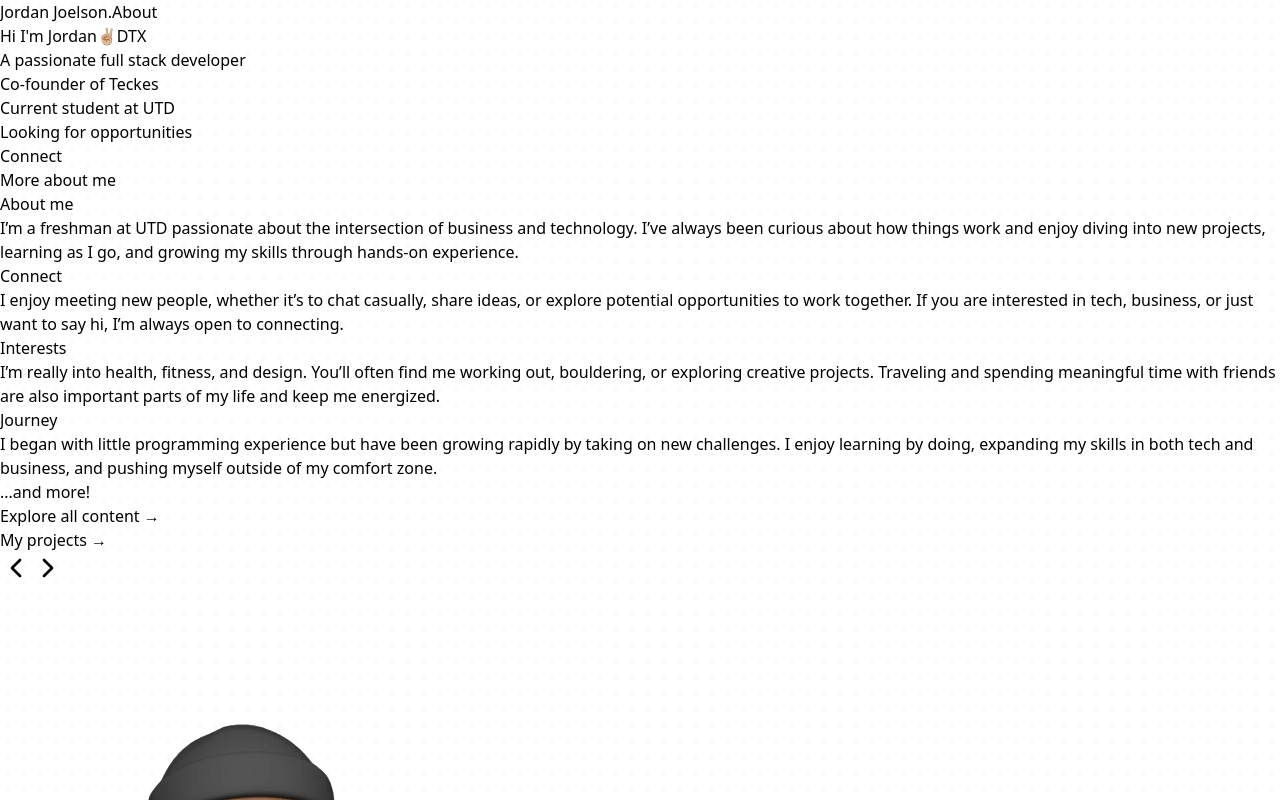
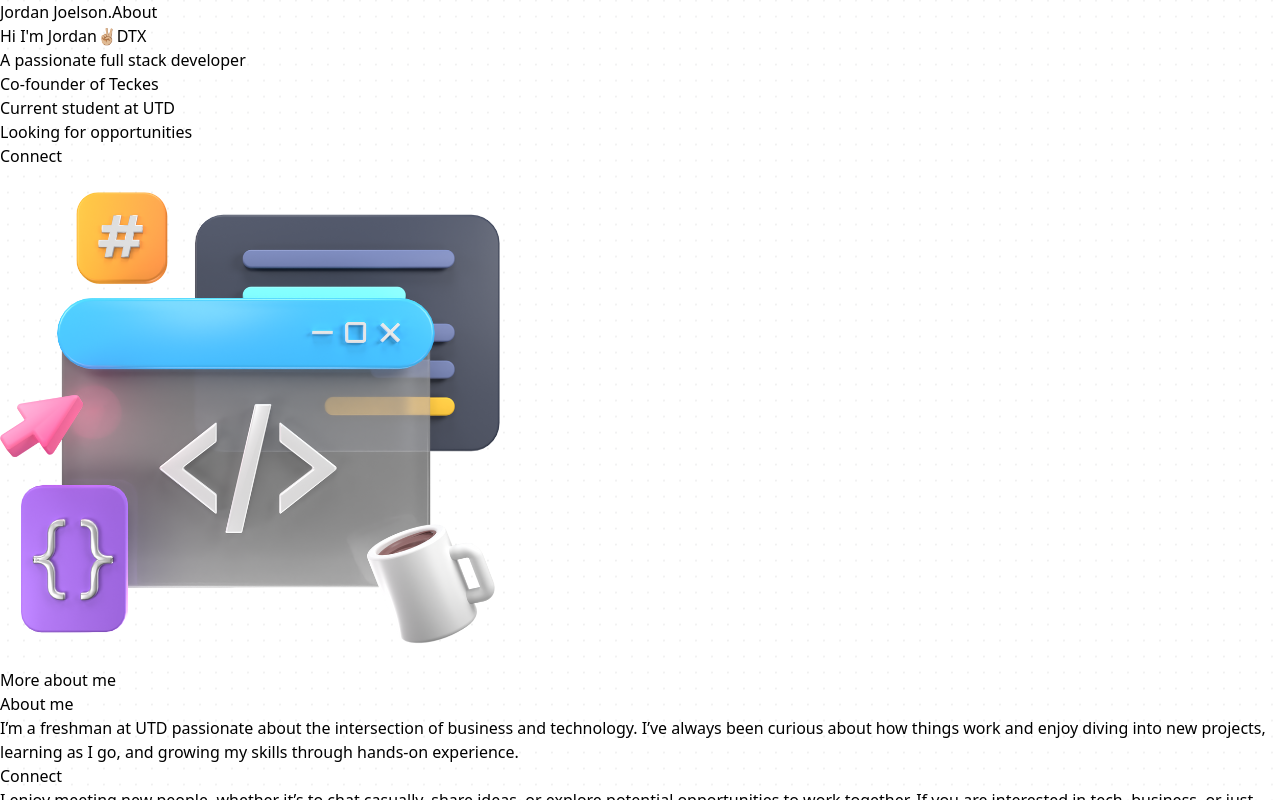
Before and after one commit to jordanjoelson/portfolio, a React (Vite) app in the folder frontend/: page / in a window 1280 px wide. Shown: the top 800 px of the page. Built offline with nearby package versions, Linux system fonts and the light colour scheme.

Commit message:
feat: get in touch positioning

```diff
--- a/frontend/src/pages/home.jsx
+++ b/frontend/src/pages/home.jsx
@@ -4,6 +4,8 @@ import memoji1 from '../assets/memoji1.png'
 import memoji2 from '../assets/memoji2.png'
 import Navbar from '../components/Navbar'
 import { Link } from 'react-router-dom'
+import heroIMG from '../assets/heroIMG.png'
+
 
 
 const Home = () => {
@@ -31,7 +33,7 @@ const Home = () => {
     <div className="min-h-screen pt-5 flex flex-col items-center">
 
 {/* Hero Section */}
-<div className="w-full max-w-[1400px] mt-5 bg-sky-100 rounded-[32px] outline outline-1 outline-offset-[-1px] outline-slate-300 overflow-hidden py-6 md:py-10 flex flex-col relative">
+<div className="w-full max-w-[1400px] mt-5 bg-sky-100 rounded-[32px] outline outline-1 outline-offset-[-1px] outline-slate-300 overflow-hidden p-6 md:p-10 flex flex-col relative">
 
   {/* Navbar */}
   <div className="-mt-5">
@@ -39,8 +41,7 @@ const Home = () => {
   </div>
 
   {/* Main Content with matching padding */}
-  <div className="w-full flex flex-col lg:flex-row justify-between items-center px-4 md:px-10 mt-10">
-    {/* Left Text Side */}
+  <div className="w-full flex flex-col lg:flex-row justify-center items-start px-4 md:px-10 mt-10 gap-10 lg:gap-20">
   <div className="flex flex-col gap-6 max-w-[600px] text-center lg:text-left">
   <div className="text-black text-2xl md:text-4xl font-semibold font-['Plus_Jakarta_Sans'] flex justify-center lg:justify-start items-center gap-2">
     Hi I'm Jordan
@@ -61,27 +62,56 @@ const Home = () => {
   </div>
 
   <div className="text-black text-base md:text-xl font-medium font-['Plus_Jakarta_Sans'] leading-relaxed">
-        <div>Co-founder of Teckes</div>
-        <div>Current student at <span className="underline">UTD</span></div>
+    <div>
+      Co-founder of{' '}
+      <a
+        href="https://teckes.com"
+        target="_blank"
+        rel="noopener noreferrer"
+        className="underline"
+      >
+        Teckes
+      </a>
+    </div>
+    <div className="mt-2">
+      Current student at{' '}
+      <a
+        href="https://www.utdallas.edu/"
+        target="_blank"
+        rel="noopener noreferrer"
+        className="underline"
+      >
+        UTD
+      </a>
+    </div>
+  </div>
+
+  {/* Looking for opportunities + Button (moved here) */}
+  <div className="flex flex-col sm:flex-row justify-center lg:justify-start items-center gap-4 bg-white rounded-[32px] px-4 md:px-6 py-3 md:py-4 mt-4">
+    <div className="text-black text-base md:text-xl font-medium font-['Plus_Jakarta_Sans']">
+      Looking for opportunities
+    </div>
+    <button className="bg-[#0369a1] text-white text-sm md:text-base font-medium rounded-[32px] px-5 md:px-6 py-2 hover:bg-[#df4c73] hover:text-white transition-colors duration-300">
+  Connect
+</button>
+
+
+
   </div>
 </div>
 
     {/* Right Image Side */}
-    <div className="w-[250px] h-[250px] md:w-[400px] md:h-[400px] bg-white rounded-[32px] mt-10 lg:mt-0" />
+    <img
+      src={heroIMG}
+      alt="Hero"
+      className="w-[250px] h-[250px] md:w-[400px] md:h-[400px] object-cover rounded-[32px] mt-10 lg:mt-0"
+    />
+  </div> {/* <-- CLOSE Main Content Flex HERE */}
+
+
+
 </div>
 
-  {/* Looking for Opportunities + Button */}
-  <div className="w-full flex justify-center items-center px-4 md:px-10 mt-10">
-    <div className="flex flex-col sm:flex-row items-center gap-4 bg-white rounded-[32px] px-4 md:px-6 py-3 md:py-4">
-      <div className="text-black text-base md:text-xl font-medium font-['Plus_Jakarta_Sans']">
-        Looking for opportunities
-      </div>
-      <button className="bg-black text-white text-sm md:text-base font-medium rounded-[32px] px-5 md:px-6 py-2">
-        Connect
-      </button>
-    </div>
-  </div>
-</div>
 
 
 
@@ -178,21 +208,23 @@ const Home = () => {
     </div>
   </div>
 
-        <div ref={scrollRef} className="overflow-x-scroll scrollbar-hide">
+  <div ref={scrollRef} className="overflow-x-scroll scrollbar-hide py-5"> {/* Added py-5 */}
     <div className="flex gap-10 w-max pl-[200px] pr-[100px]">
-            <div className="w-[600px] h-[500px] bg-sky-100 rounded-[32px]" />
-            <div className="w-[600px] h-[500px] bg-sky-100 rounded-[32px]" />
-            <div className="w-[600px] h-[500px] bg-sky-100 rounded-[32px]" />
-            <div className="w-[600px] h-[500px] bg-sky-100 rounded-[32px]" />
-            <div className="w-[600px] h-[500px] bg-sky-100 rounded-[32px]" />
+      <div className="w-[600px] h-[500px] bg-sky-100 rounded-[32px] transform transition-transform duration-300 hover:scale-105" />
+      <div className="w-[600px] h-[500px] bg-sky-100 rounded-[32px] transform transition-transform duration-300 hover:scale-105" />
+      <div className="w-[600px] h-[500px] bg-sky-100 rounded-[32px] transform transition-transform duration-300 hover:scale-105" />
+      <div className="w-[600px] h-[500px] bg-sky-100 rounded-[32px] transform transition-transform duration-300 hover:scale-105" />
+      <div className="w-[600px] h-[500px] bg-sky-100 rounded-[32px] transform transition-transform duration-300 hover:scale-105" />
     </div>
   </div>
 </div>
 
+
             {/* Contact Section */}
       <div className="w-full max-w-[1400px] mt-40 mb-20 bg-sky-100 rounded-[32px] outline outline-1 outline-offset-[-1px] outline-slate-300 overflow-hidden p-10 flex justify-center items-center">
-        <div className="flex items-center group cursor-pointer">
-          <div className="relative w-[180px] h-[180px]">
+        <div className="flex flex-col sm:flex-row items-center gap-6 group cursor-pointer">
+          {/* Memoji Images */}
+          <div className="relative w-[150px] h-[150px] md:w-[180px] md:h-[180px]">
             <img
               src={memoji2}
               alt="Memoji Hover"
@@ -203,15 +235,23 @@ const Home = () => {
               alt="Memoji"
               className="w-full h-full rounded-[16px] object-cover -rotate-[10deg] group-hover:opacity-0 transition-none"
             />
-            <div className="absolute bottom-10 left-10 text-[40px] opacity-0 group-hover:opacity-100 transition-none z-10 -rotate-[10deg]">
+            {/* Peace Sign */}
+            <div className="absolute z-10 text-[30px] md:text-[40px] opacity-0 group-hover:opacity-100 transition-none -rotate-[10deg]"
+                style={{
+                  bottom: '20%',  // Adjusted to center better on face
+                  left: '20%',    // Adjusted to center better on face
+                }}>
                 ✌🏼
               </div>
+
           </div>
-          <div className="text-black text-5xl font-semibold font-['Plus_Jakarta_Sans'] -ml-5">
+          {/* Text */}
+          <div className="text-black text-3xl md:text-5xl font-semibold font-['Plus_Jakarta_Sans'] -ml-0 sm:-ml-5 text-center sm:text-left">
             get in touch
           </div>
         </div>
       </div>
+
     </div>
   )
 }
```
Also changed, not shown: frontend/src/assets/heroIMG.png (added). Lines whose indentation alone changed are shown as unchanged.
